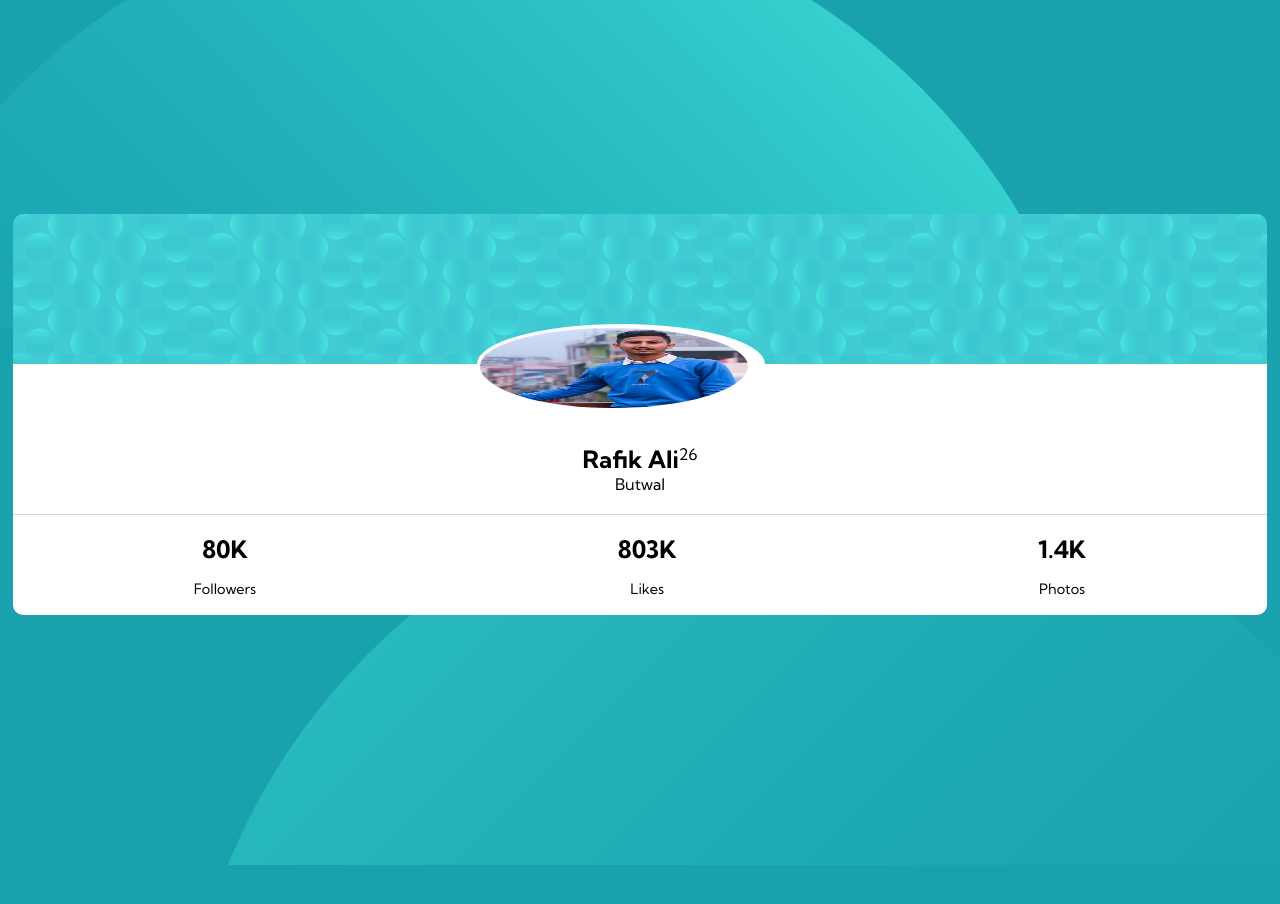
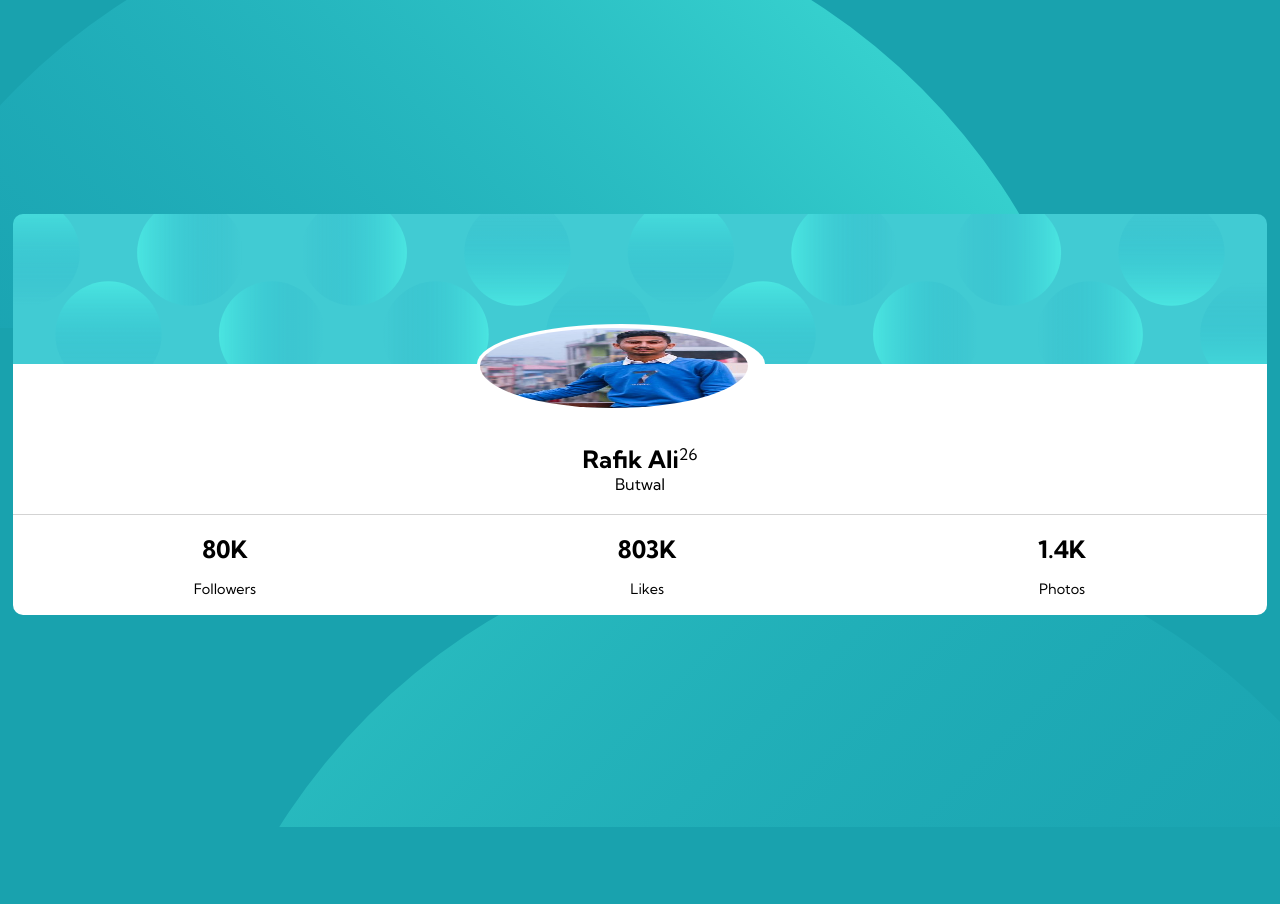
Before and after one commit to rafikali/Profile-card-component, a plain HTML site: page index.html in a window 1280 px wide. After the commit the page ends 828 px from the top, so only its background shows below. Drawn offline with Linux system fonts and the light colour scheme.

Commit message:
background

```diff
--- a/css/style.css
+++ b/css/style.css
@@ -16,6 +16,9 @@ body {
 .container {
     height: 100%;
 }
+.background-container {
+    height: 828px;
+}
 .img-top  {
     background: url("../images/bg-pattern-top.svg");
     height: 328px;
@@ -32,8 +35,9 @@ body {
     background-position-x: 180px;
     background-repeat: no-repeat;
     position: relative;
+    background-position-y: 100px;
     z-index: -1;
-    transform: translateY(-283px);
+    transform: translateY(-321px);
 }
 
 
@@ -44,10 +48,13 @@ body {
 }
 
 .card-top {
-    background: url("../images/bg-pattern-card.svg");
+    background: url(../images/bg-pattern-card.svg);
     height: 150px;
+    background-size: cover;
     border-radius: 10px 10px 0 0;
+    background-repeat: no-repeat;
 }
+
 
 .card-mid {
         height: 150px;
```
